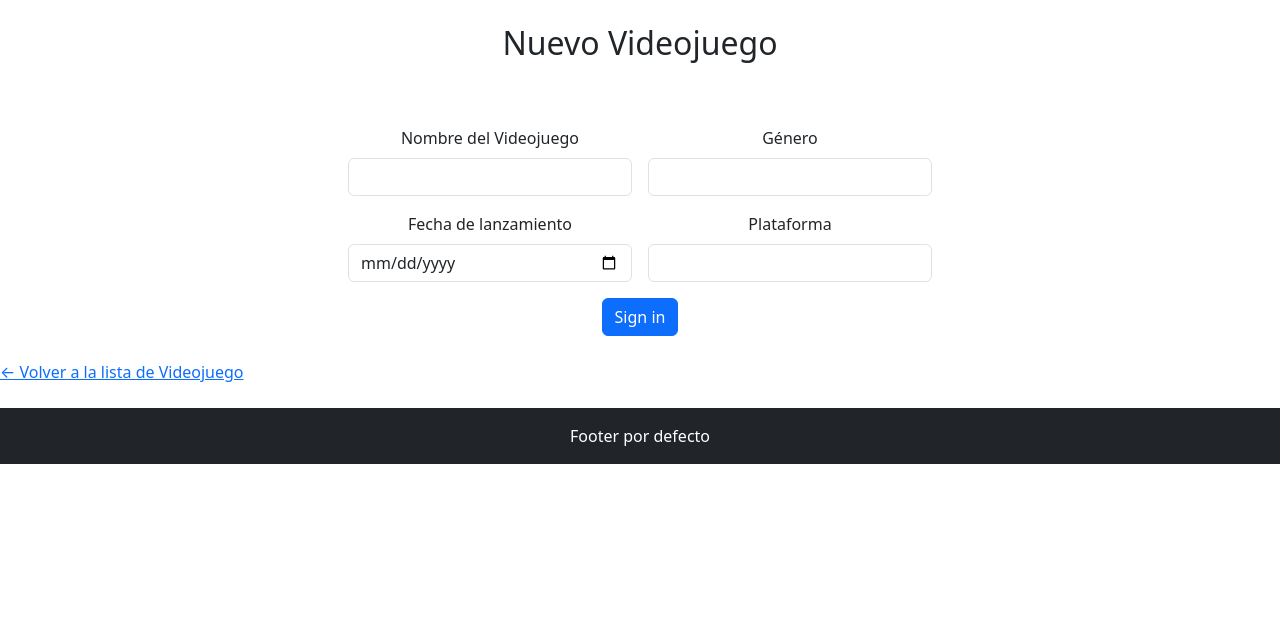
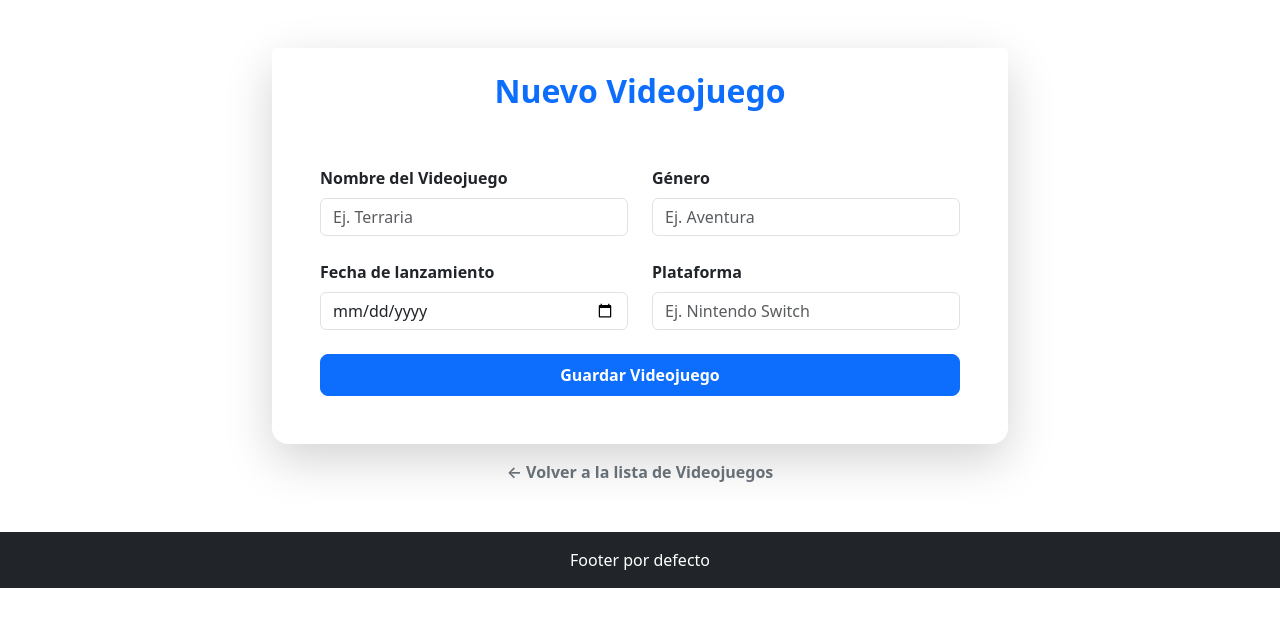
Before and after one commit to JJSTS/videojuegos-api, a FastAPI app: page /videojuegos/new in a window 1280 px wide. Shown: the part 56-683 px from the top of the page. Run offline with FastAPI, Linux system fonts and the light colour scheme; parts of the project's set-up code (start-up, migrations or seed data) failed here and were passed over.

Commit message:
Diseño en el formulario

```diff
--- a/src/templates/videojuegos/videojuego_form.html
+++ b/src/templates/videojuegos/videojuego_form.html
@@ -2,36 +2,54 @@
 
 {% block content %}
 
-<div class="form-container">
-    <div class="container mt-4 mb-4">
-        <div class="text-center mb-4">
-            <h2 class="text-center mb-5">Nuevo Videojuego</h2>
-            <form class="row g-3 m-auto" style="max-width: 600px;">
-                <div class="col-md-6">
-                    <label for="inputEmail4" class="form-label">Nombre del Videojuego</label>
-                    <input type="email" class="form-control" id="inputEmail4">
-                </div>
-                <div class="col-md-6">
-                    <label for="inputEmail4" class="form-label">Género</label>
-                    <input type="text" class="form-control" id="inputEmail4">
-                </div>
-                <div class="col-md-6">
-                    <label for="inputPassword4" class="form-label">Fecha de lanzamiento</label>
-                    <input type="date" class="form-control" id="inputPassword4">
-                </div>
-                <div class="col-md-6">
-                    <label for="inputEmail4" class="form-label">Plataforma</label>
-                    <input type="text" class="form-control" id="inputEmail4">
+<div class="container mt-5 mb-5">
+    <div class="row justify-content-center">
+        <div class="col-lg-8 col-md-10">
+
+            <div class="card shadow-lg border-0 rounded-4">
+
+                <div class="card-header bg-white border-0 pt-4 pb-0">
+                    <h2 class="text-center fw-bold text-primary">Nuevo Videojuego</h2>
                 </div>
 
-                <div class="col-12">
-                    <button type="submit" class="btn btn-primary">Sign in</button>
+                <div class="card-body p-5">
+                    <form class="row g-4">
+
+                        <div class="col-md-6">
+                            <label for="nombreVideojuego" class="form-label fw-semibold">Nombre del Videojuego</label>
+                            <input type="text" class="form-control" id="nombreVideojuego" placeholder="Ej. Terraria">
+                        </div>
+
+                        <div class="col-md-6">
+                            <label for="generoVideojuego" class="form-label fw-semibold">Género</label>
+                            <input type="text" class="form-control" id="generoVideojuego" placeholder="Ej. Aventura">
+                        </div>
+
+                        <div class="col-md-6">
+                            <label for="fechaLanzamiento" class="form-label fw-semibold">Fecha de lanzamiento</label>
+                            <input type="date" class="form-control" id="fechaLanzamiento">
+                        </div>
+
+                        <div class="col-md-6">
+                            <label for="plataformaVideojuego" class="form-label fw-semibold">Plataforma</label>
+                            <input type="text" class="form-control" id="plataformaVideojuego" placeholder="Ej. Nintendo Switch">
+                        </div>
+
+                        <div class="col-12 mt-4">
+                            <button type="submit" class="btn btn-primary w-100 py-2 rounded-3 fw-bold">Guardar Videojuego</button>
+                        </div>
+
+                    </form>
                 </div>
-            </form>
+            </div>
+
+            <div class="text-center mt-3">
+                <a href="/videojuegos" class="text-decoration-none text-secondary fw-semibold">
+                    ← Volver a la lista de Videojuegos
+                </a>
+            </div>
+
         </div>
     </div>
-
-
-    <a href="/videojuegos" class="back-link">← Volver a la lista de Videojuego</a>
 </div>
 {% endblock %}
```
